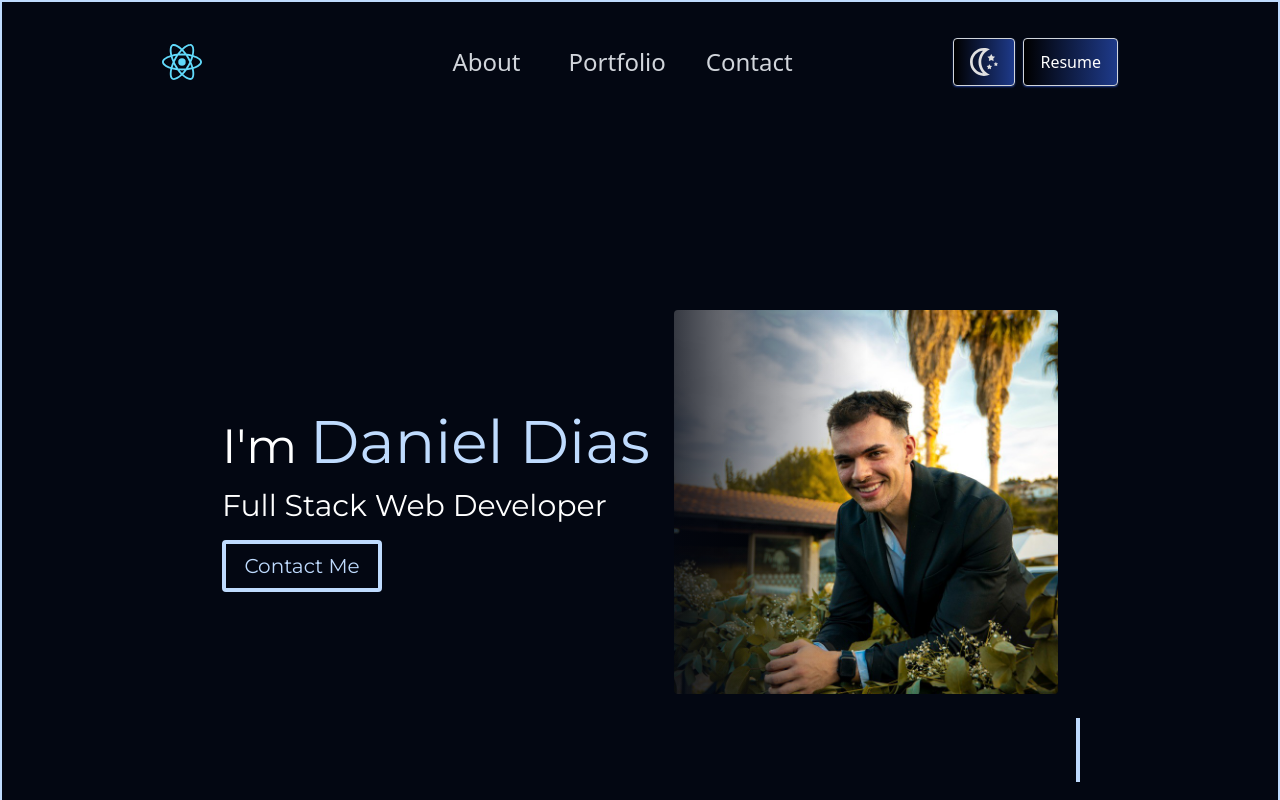
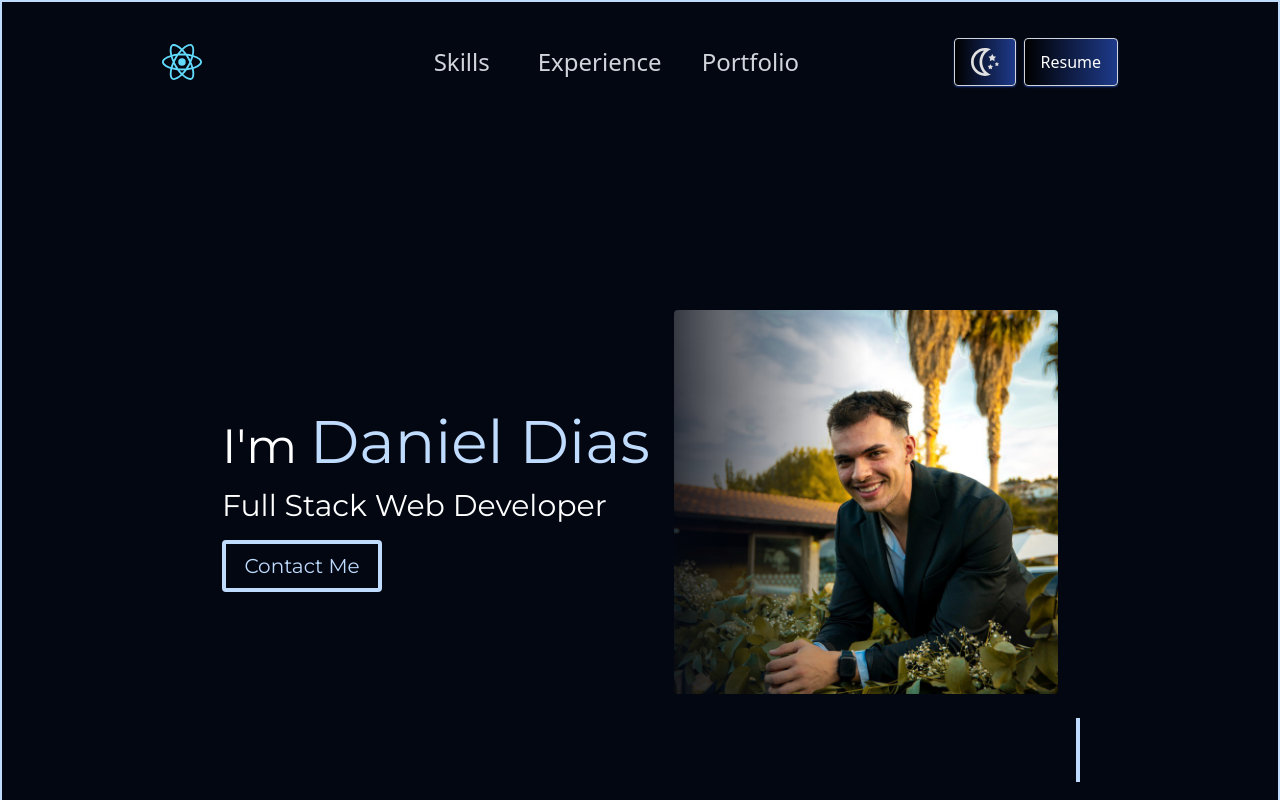
Before and after one commit to danielferreira-dias/my-portfolio-react-vite, a React (Vite) app: page / in a window 1280 px wide. Shown: the top 800 px of the page. Built offline with nearby package versions, Linux system fonts and the light colour scheme.

Commit message:
small bug fix on navbar and added scrolls to respective sections

```diff
--- a/src/App.jsx
+++ b/src/App.jsx
@@ -7,7 +7,7 @@ import About from './Sections/About';
 import Portfolio from './Sections/Portfolio';
 
 import { useInView } from 'react-intersection-observer';
-import React, { useState, useEffect } from 'react';
+import React, { useState, useRef, useEffect } from 'react';
 
 function App() {
 
@@ -16,11 +16,8 @@ function App() {
   const [linkedinMode, setLinkedinMode] = useState('linkedin-light.svg');; // Dark theme SVG Linkedin
   const linkedinDark = 'linkedin-dark.svg'
 
-
   const [gitHubMode, setGitHubMode] = useState('github-light.svg'); // Dark theme SVG Gitub
   const githubDark = 'github-dark.svg'
-
-
 
   const handleDataFromChild = (data) => {
     setDataFromChild(data);
@@ -28,9 +25,19 @@ function App() {
     setGitHubMode(dataFromChild ? githubDark : 'github-light.svg');
   };
 
+  // Define refs for each section
+  const skillsRef = useRef(null);
+  const experienceRef = useRef(null);
+  const portfolioRef = useRef(null);
+
+  // Function to handle scrolling to a section
+  const scrollToSection = (sectionRef) => {
+    sectionRef.current.scrollIntoView({ behavior: 'smooth' });
+  };
+
   return (
     <div className="flex flex-col  py-5 font-montserrat">
-      <Navbar onDataFromChild={handleDataFromChild}></Navbar>
+      <Navbar onDataFromChild={handleDataFromChild} scrollToSection={scrollToSection} refs={{ skillsRef, experienceRef, portfolioRef }}></Navbar>
 
       <section className={`w-full h-screen px-5 sm:px-10 xl:px-40 2xl:px-64  ${dataFromChild ? ' transition-colors duration-300 ease-in-out text-white' : ' transition-colors duration-300 ease-in-out text-black'}`}>
         <div className="w-full h-full justify-between xs:justify-normal flex flex-col p-5">
@@ -62,25 +69,23 @@ function App() {
       </section>
 
       <section className={`w-full h-fit my-5 px-5 sm:px-10 xl:px-40 2xl:px-64  ${dataFromChild ? ' transition-colors duration-300 ease-in-out text-white' : ' transition-colors duration-300 ease-in-out text-black'}`}>
-        <About
-
-        />
+        <About />
       </section>
 
-      <section className={`w-full h-fit my-8 px-5 sm:px-10 xl:px-40 2xl:px-64 ${dataFromChild ? ' transition-colors duration-300 ease-in-out text-white' : ' transition-colors duration-300 ease-in-out text-black'}`}>
+      <section ref={skillsRef} className={`w-full h-fit my-8 px-5 sm:px-10 xl:px-40 2xl:px-64 ${dataFromChild ? ' transition-colors duration-300 ease-in-out text-white' : ' transition-colors duration-300 ease-in-out text-black'}`}>
         <Skills
           isDarkMode={dataFromChild}
         />
       </section>
 
-      <section className={`w-full h-fit my-8 ${dataFromChild ? ' transition-colors duration-300 ease-in-out text-white' : ' transition-colors duration-300 ease-in-out text-black'}`}>
+      <section ref={experienceRef} className={`w-full h-fit my-8 ${dataFromChild ? ' transition-colors duration-300 ease-in-out text-white' : ' transition-colors duration-300 ease-in-out text-black'}`}>
         <Experience
           isDarkMode={dataFromChild}
         />
       </section >
 
-      <section className={`w-full h-fit my-8 px-5 sm:px-10 xl:px-40 2xl:px-64 ${dataFromChild ? ' transition-colors duration-300 ease-in-out text-white' : ' transition-colors duration-300 ease-in-out text-black'}`}>
-        <Portfolio></Portfolio>
+      <section ref={portfolioRef} className={`w-full h-fit my-8 px-5 sm:px-10 xl:px-40 2xl:px-64 ${dataFromChild ? ' transition-colors duration-300 ease-in-out text-white' : ' transition-colors duration-300 ease-in-out text-black'}`}>
+        <Portfolio />
       </section >
 
     </div >
--- a/src/Components/Navbar.jsx
+++ b/src/Components/Navbar.jsx
@@ -2,7 +2,7 @@ import React, { useState, useEffect } from 'react';
 import '../index.css'
 
 
-const Navbar = ({ onDataFromChild }) => {
+const Navbar = ({ onDataFromChild, scrollToSection, refs }) => {
 
     // Dark Theme
     const [isDarkTheme, setIsDarkTheme] = useState(false);
@@ -40,6 +40,10 @@ const Navbar = ({ onDataFromChild }) => {
         setIsMenuOpen(!isMenuOpen);
     };
 
+    const handleClick = (section) => {
+        scrollToSection(refs[section]);
+    };
+
     return (
         <div className="h-20 w-full px-5 sm:px-10 xl:px-40 2xl:px-64 flex justify-center 2xs:justify-between sm:justify-center items-center font-sans">
             <div className="sm:flex-grow hidden 2xs:flex">
@@ -71,16 +75,16 @@ const Navbar = ({ onDataFromChild }) => {
                             <div className={`origin-top-right absolute right-0 mt-2 w-56 rounded-md shadow-lg bg-white transition-all   ${isMenuOpen ? 'transition-opacity ease-in-out duration-300 opacity-100' : 'transition-opacity ease-in-out duration-300 opacity-0'}`}>
                                 <div className="gap-y-5" role="menu" aria-orientation="vertical" aria-labelledby="options-menu">
                                     <div className='flex flex-row items-center px-5'>
-                                        <span className="w-7 h-1 xs:h-16 bg-primary"></span>
-                                        <a href="#" className="block px-4 py-2 text-lg text-gray-700 hover:bg-gray-100" role="menuitem">About</a>
+                                        <span className="w-7 h-1 bg-primary"></span>
+                                        <a href="#" className="block px-4 py-2 text-lg text-gray-700 hover:bg-gray-100" role="menuitem" onClick={() => handleClick('skillsRef')}>Skills</a>
                                     </div>
                                     <div className='flex flex-row items-center px-5'>
-                                        <span className="w-7 h-1 xs:h-16 bg-primary"></span>
-                                        <a href="#" className="block px-4 py-2 text-lg text-gray-700 hover:bg-gray-100" role="menuitem">Portfolio</a>
+                                        <span className="w-7 h-1 bg-primary"></span>
+                                        <a href="#" className="block px-4 py-2 text-lg text-gray-700 hover:bg-gray-100" role="menuitem" onClick={() => handleClick('experienceRef')}>Experience</a>
                                     </div>
                                     <div className='flex flex-row items-center px-5'>
-                                        <span className="w-7 h-1 xs:h-16 bg-primary"></span>
-                                        <a href="#" className="block px-4 py-2 text-lg text-gray-700 hover:bg-gray-100" role="menuitem">Contact</a>
+                                        <span className="w-7 h-1 bg-primary"></span>
+                                        <a href="#" className="block px-4 py-2 text-lg text-gray-700 hover:bg-gray-100" role="menuitem" onClick={() => handleClick('portfolioRef')}>Portfolio</a>
                                     </div>
 
 
@@ -91,9 +95,9 @@ const Navbar = ({ onDataFromChild }) => {
                 </div>
             ) : (
                 <div className="hidden xs:flex xs:flex-grow justify-center lg:mr-10 space-x-4 lg:space-x-10 text-lg sm:text-2xl 2xl:text-4xl">
-                    <a href="#" className={`mx-2 text-gray-300 ${isDarkTheme ? 'hover:text-black' : 'hover:text-white'}`}>About</a>
-                    <a href="#" className={`mx-2 text-gray-300 ${isDarkTheme ? 'hover:text-black' : 'hover:text-white'}`}>Portfolio</a>
-                    <a href="#" className={`mx-2 text-gray-300 ${isDarkTheme ? 'hover:text-black' : 'hover:text-white'}`}>Contact</a>
+                    <a href="#" className={`mx-2 text-gray-300 ${isDarkTheme ? 'hover:text-black' : 'hover:text-white'}`} onClick={() => handleClick('skillsRef')}>Skills</a>
+                    <a href="#" className={`mx-2 text-gray-300 ${isDarkTheme ? 'hover:text-black' : 'hover:text-white'}`} onClick={() => handleClick('experienceRef')}>Experience</a>
+                    <a href="#" className={`mx-2 text-gray-300 ${isDarkTheme ? 'hover:text-black' : 'hover:text-white'}`} onClick={() => handleClick('portfolioRef')}>Portfolio</a>
                 </div>
             )}
             <div className=" hidden sm:flex xs:flex-row items-center justify-end space-x-2 ml-10">
```
